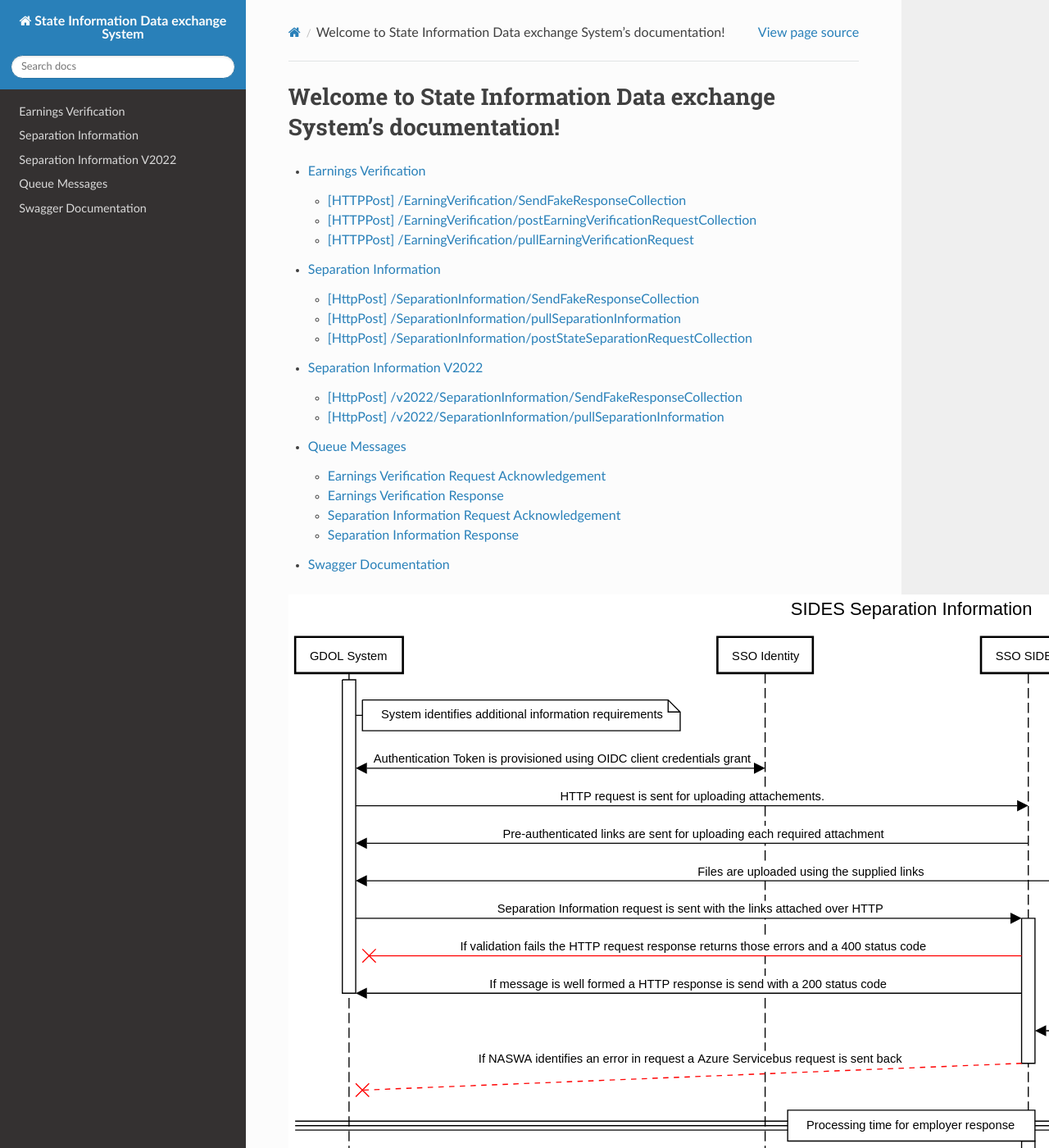
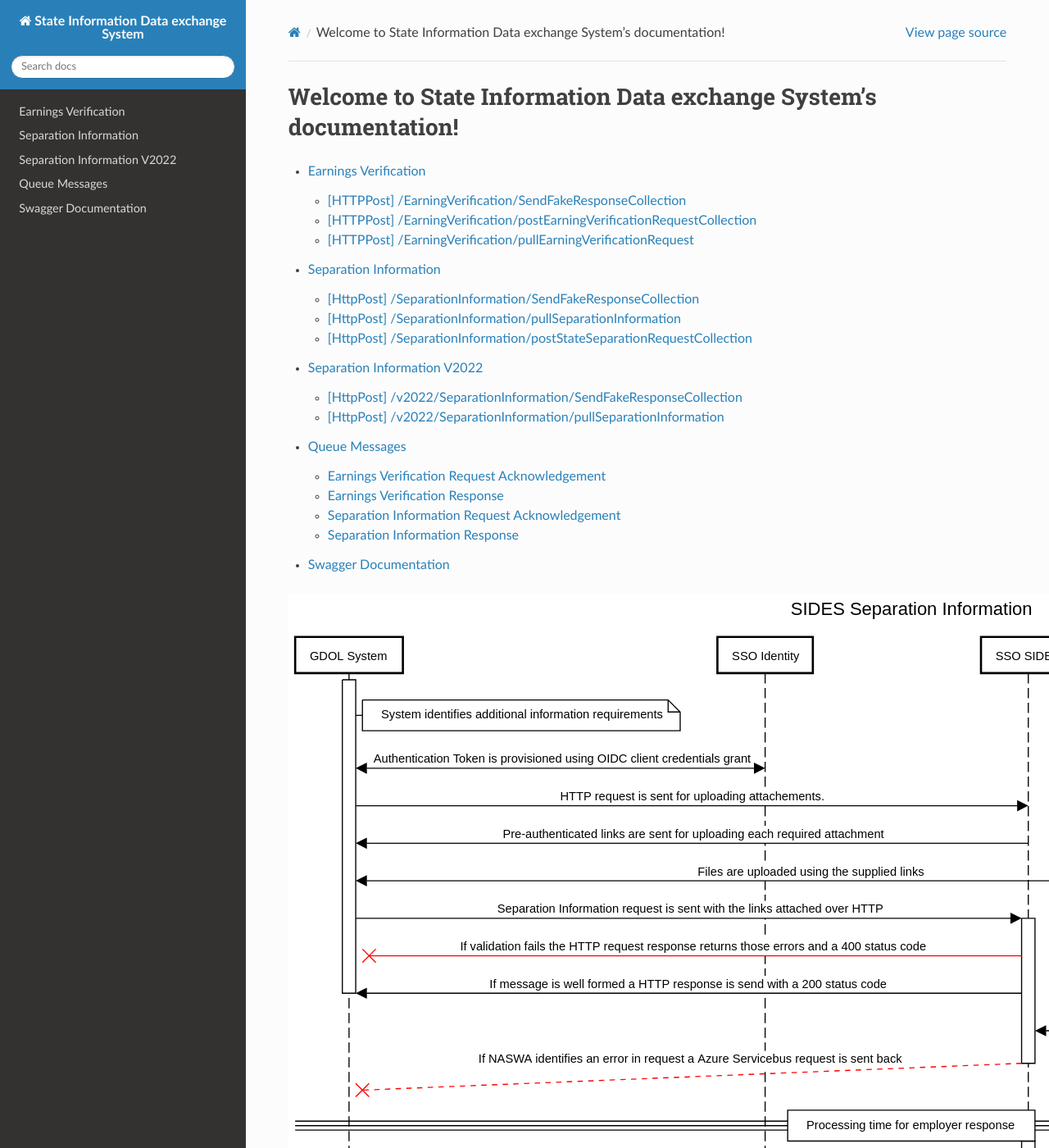
Before and after one commit to solidstateops/state_information_data_exchange_system, a Sphinx documentation site: the page built from docs/source/index.rst, in a window 1280 px wide and 1400 px high. Shown: the whole window at 82% size. Built offline with Sphinx 7.4.7 and the Read the Docs theme 2.0.0, drawn with Linux system fonts in a browser that asks for light colours.

Commit message:
Fixing width

```diff
--- /dev/null
+++ b/docs/source/_static/docs.css
@@ -0,0 +1,4 @@
+.wy-nav-content {
+    max-width: 100% !important;
+    width: 100%;
+}
--- a/docs/source/conf.py
+++ b/docs/source/conf.py
@@ -68,3 +68,7 @@ html_theme = 'sphinx_rtd_theme'
 # relative to this directory. They are copied after the builtin static files,
 # so a file named "default.css" will overwrite the builtin "default.css".
 html_static_path = ['_static']
+
+html_css_files = [
+    'docs.css',
+]
```
